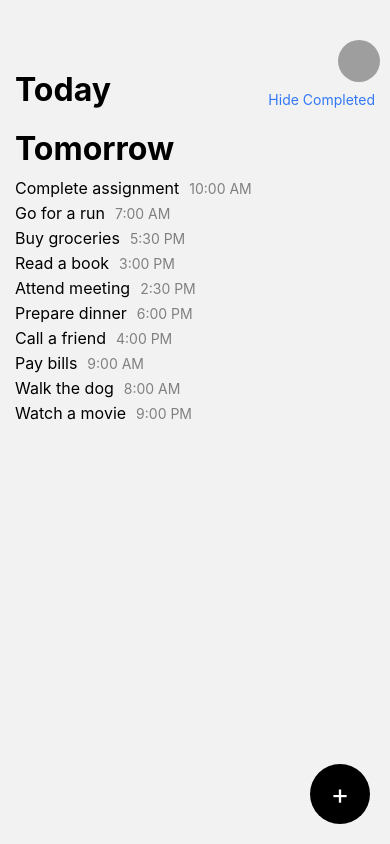
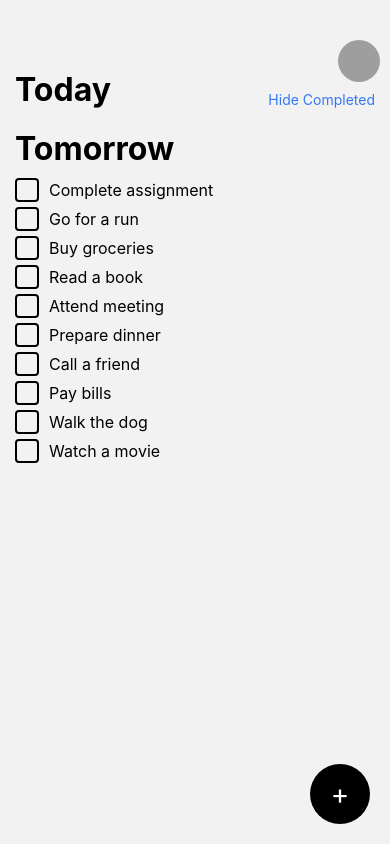
Before and after one commit to N1k0l1n/Todo-Native-MinimalDesign, a React Native app: screen /Home in a window 390 px wide. Built offline with nearby package versions, Linux system fonts and the light colour scheme; grey boxes are pictures that could not be loaded.

Commit message:
update TodoList

```diff
--- a/components/TodoList.js
+++ b/components/TodoList.js
@@ -1,13 +1,39 @@
-import React from "react";
-import { StyleSheet, Text, View } from "react-native";
+import React, { useState } from 'react';
+import { StyleSheet, Text, View, TouchableOpacity } from 'react-native';
 
 const TodoList = ({ todosData }) => {
+  const [todos, setTodos] = useState(todosData);
+
+  const toggleCheckbox = (index) => {
+    const updatedTodos = todos.map((todo, i) => {
+      if (i === index) {
+        return {
+          ...todo,
+          completed: !todo.completed,
+        };
+      }
+      return todo;
+    });
+
+    setTodos(updatedTodos);
+  };
+
   return (
     <View style={styles.container}>
-      {todosData.map((todo, index) => (
+      {todos.map((todo, index) => (
         <View key={index} style={styles.todoItem}>
+          <TouchableOpacity
+            onPress={() => toggleCheckbox(index)}
+            style={[
+              styles.checkbox,
+              todo.completed && styles.checkboxChecked,
+            ]}
+          >
+            {todo.completed && (
+              <Text style={styles.checkmark}>✓</Text>
+            )}
+          </TouchableOpacity>
           <Text style={styles.todoTitle}>{todo.title}</Text>
-          <Text style={styles.todoHour}>{todo.hour}</Text>
         </View>
       ))}
     </View>
@@ -19,18 +45,32 @@ const styles = StyleSheet.create({
     marginTop: 10,
   },
   todoItem: {
-    flexDirection: "row",
-    alignItems: "center",
+    flexDirection: 'row',
+    alignItems: 'center',
     marginBottom: 5,
+  },
+  checkbox: {
+    width: 24,
+    height: 24,
+    borderWidth: 2,
+    borderRadius: 4,
+    marginRight: 10,
+    justifyContent: 'center',
+    alignItems: 'center',
+  },
+  checkboxChecked: {
+    backgroundColor: '#000',
+    borderColor: '#000',
+  },
+  checkmark: {
+    color: '#fff',
+    fontSize: 16,
+    fontWeight: 'bold',
   },
   todoTitle: {
     fontSize: 16,
     marginRight: 10,
   },
-  todoHour: {
-    fontSize: 14,
-    color: "gray",
-  },
 });
 
 export default TodoList;
```
